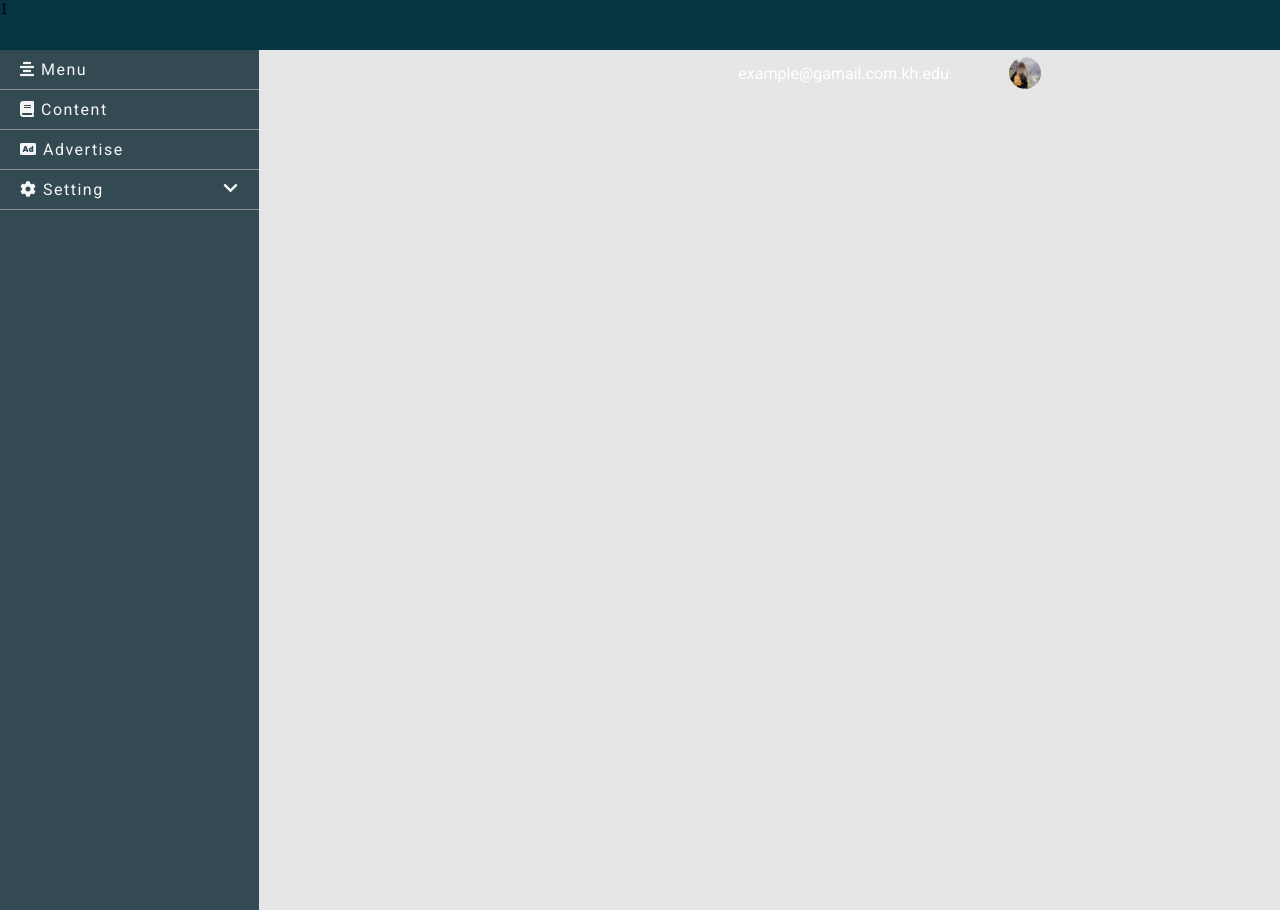
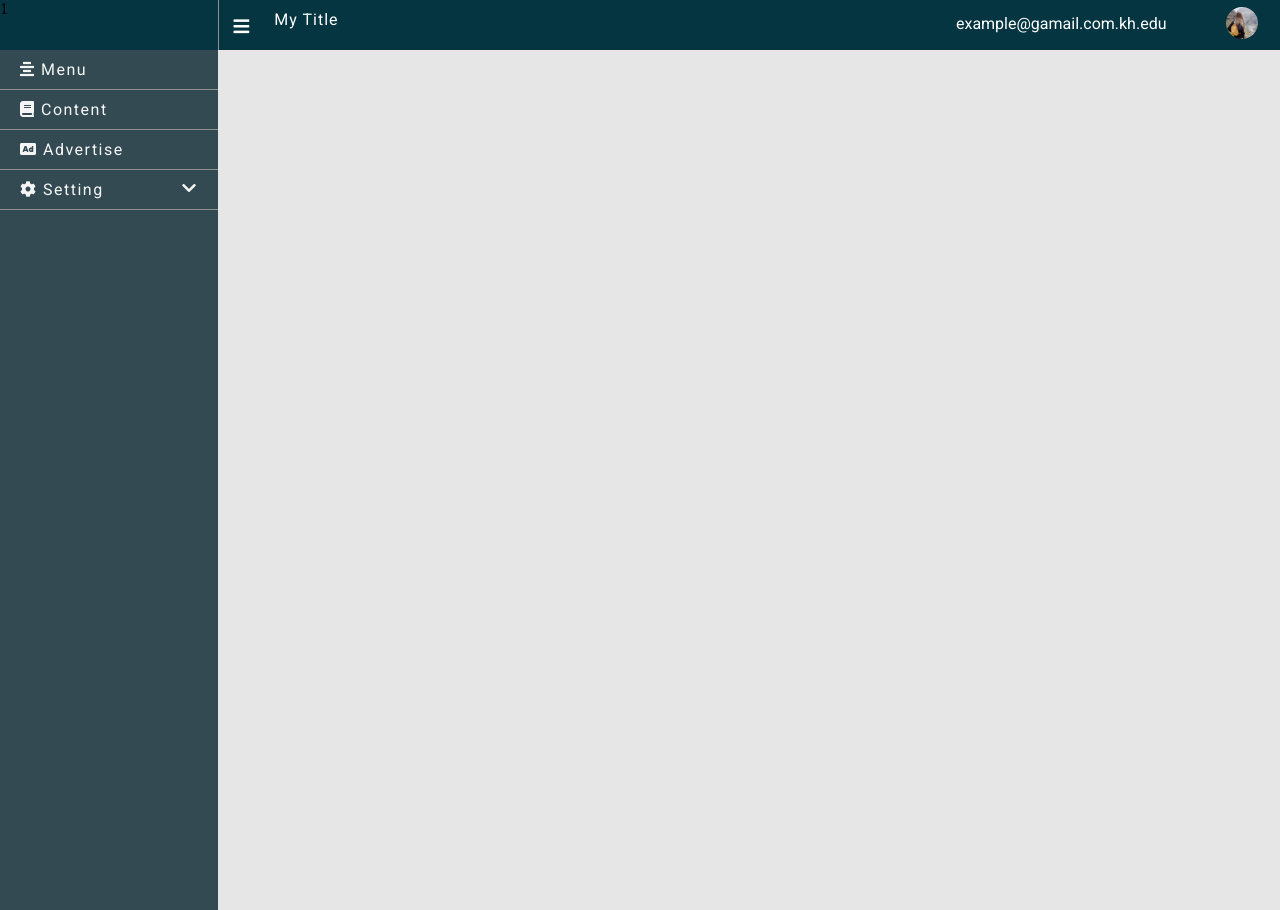
Before and after one commit to kosalsean/choumreabsur_project, a PHP site: page /admin/index.php in a window 1280 px wide. Run offline with PHP 8.4, Linux system fonts and the light colour scheme; some web fonts are replaced.

Commit message:
fixed header

```diff
--- a/admin/style/style.css
+++ b/admin/style/style.css
@@ -149,10 +149,6 @@ body {
   margin: 0;
   list-style: none;
 }
-.left-menu,
-.left-header {
-  min-width: 259px;
-}
 .menu-icon ul li {
   padding: 15px 13px;
   color: #fff;
```
